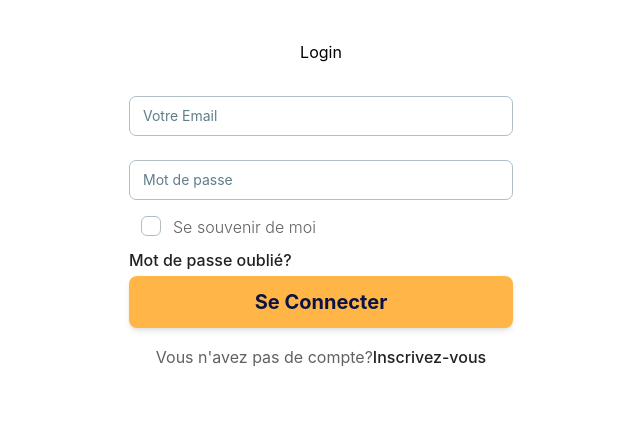
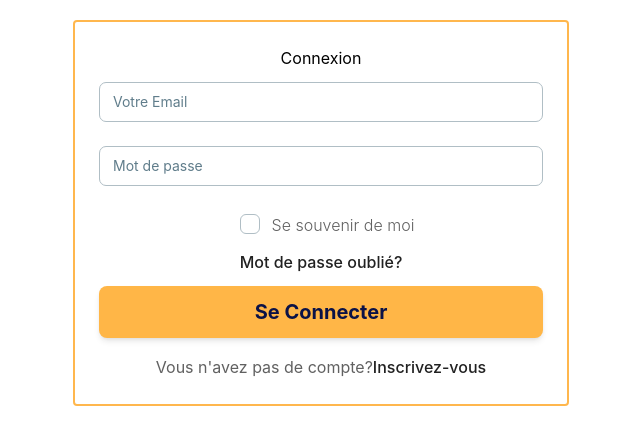
Before and after one commit to kersolo/ManagEvent_front, a React (Vite) app: page /se-connecter in a window 1280 px wide. Shown: the top 444 px of the page, without its empty margins (319-959 px from the left). Built offline with nearby package versions, Linux system fonts and the light colour scheme.

Commit message:
EVENT_DEVPUNK-107

```diff
--- a/package.json
+++ b/package.json
@@ -10,13 +10,16 @@
     "preview": "vite preview"
   },
   "dependencies": {
+    "@hookform/resolvers": "^3.3.4",
     "@material-tailwind/react": "^2.1.9",
     "react": "^18.2.0",
     "react-dom": "^18.2.0",
     "react-hook-form": "^7.51.1",
-    "react-router-dom": "^6.22.3"
+    "react-router-dom": "^6.22.3",
+    "yup": "^1.4.0"
   },
   "devDependencies": {
+    "@tailwindcss/forms": "^0.5.7",
     "@types/node": "^20.11.30",
     "@types/react": "^18.2.64",
     "@types/react-dom": "^18.2.21",
--- a/src/App.tsx
+++ b/src/App.tsx
@@ -9,7 +9,7 @@ function App() {
 
       <Routes>
         <Route path="/" element={<Homepage />} />
-        <Route path="/Se-connecter" element={<Login />} />
+        <Route path="/se-connecter" element={<Login />} />
       </Routes>
 
   );
--- a/src/pages/Login/Login.tsx
+++ b/src/pages/Login/Login.tsx
@@ -2,49 +2,72 @@ import { Input, Checkbox, Typography } from "@material-tailwind/react";
 import ButtonDefault from "../../components/ButtonDefault";
 import { Link } from "react-router-dom";
 import { useForm } from "react-hook-form";
+import { yupResolver } from "@hookform/resolvers/yup";
+import * as yup from "yup"
+import { useState } from "react";
+import { FormValues } from "../../services/interfaces/FormValues";
 
+
+const dataSchema = yup.object({
+    email: yup.string().email("Votre e-mail n'est pas valide").required("Ce champ est obligatoire"),
+    password: yup.string()
+        .required()
+        .min(8, "Ve mot de passe doit contenir minimum 8 caractères")
+        .matches(RegExp('(.*[a-z].*)'), 'Votre mot de passe doit contenir au moins une miniscule')
+        .matches(RegExp('(.*[A-Z].*)'), 'Votre mot de passe doit contenir au moins une majuscule')
+        .matches(RegExp('(.*\\d.*)'), 'Votre mot de passe doit contenir au moins un chiffre')
+        .matches(RegExp('[!@#$%^&*(),.?":{}|<>]'), 'Votre mot de passe doit contenir au moins un caracteère special !@#$%^&*(),.?":{}|<>'),
+    checkbox: yup.boolean(),
+})
 
 export default function Login() {
 
-    const { register, handleSubmit, /*formState: { errors } */} = useForm({
-        defaultValues: {
-            email: '',
-            password:''
-        }
+    const [form, setForm] = useState<FormValues>({
+        email: "",
+        password: "",
+        checkbox: false
     });
 
-   // console.log(errors);
-   const onSubmit = (values)=> {
+
+    const { register, handleSubmit, formState: { errors } } = useForm<FormValues>({
+        defaultValues: form,
+        resolver: yupResolver(dataSchema),
+    });
+
+    //console.log(errors);
+    const onSubmit = (values: FormValues) => {
         console.log(values);
     }
 
     return (
         <>
-            <div className="flex justify-center mt-10">Login</div>
-            <div>
-                <form className="mt-8 mb-2 w-80 max-w-screen-lg sm:w-96 mx-auto" onSubmit={handleSubmit(onSubmit)} >
-                    <div className="mb-1 flex flex-col gap-6 ">
-                        <Input {... register("email")} label="Votre Email" type="email" name="email"/>
-                        <Input {... register("password")}  label="Mot de passe" type="password" name="mot de passe"/>
+            <div className="">
+                <form className=" p-5" onSubmit={handleSubmit(onSubmit)} >
+                    <div className="sm:w-full md:w-4/5 md:mx-auto lg:w-3/5 lg:mx-auto xl:w-2/5 xl:mx-auto xxl:w-1/5 xxl:mx-auto border-2 border-orange-300 rounded p-6">
+                        <h2 className="mb-3 flex justify-center">Connexion</h2>
+                        <div className="mb-1 flex flex-col gap-3">
+                            <Input {...register("email",)} label="Votre Email" type="email" name="email" />
+                            <small className="text-sm text-red-500">{errors.email?.message}</small>
+                            <Input  {...register("password")} type="password" label="Mot de passe" name="mot de passe" />
+                            <small className="text-sm text-red-500">{errors.password?.message}</small>
                         </div>
-                    <div className="mb-1 flex flex-col m-auto">
-                        <Checkbox label="Se souvenir de moi"/>
+                        <div className="flex flex-col justify-center items-center gap-1">
+                            <div className="">
+                                <Checkbox type="checkbox"  {...register("checkbox")} label="Se souvenir de moi" name="checkbox" /><br />
+                                <small className="text-sm text-red-500">{errors.checkbox?.message}</small>
+                            </div>
+                            <div className=" mb-3">
                                 <Link to="" className="font-medium text-gray-900">  Mot de passe oublié? </Link>
                             </div>
-
-
-                    <ButtonDefault type="submit">
-                        Se connecter
-                    </ButtonDefault>
+                        </div>
+                        <ButtonDefault type="submit">Se connecter</ButtonDefault>
                         <div>
                             <Typography color="gray" className="mt-4 text-center font-normal">
                                 Vous n'avez pas de compte?
-                            <Link to="" className="font-medium text-gray-900">
-                                Inscrivez-vous
-                            </Link>
+                                <Link to="" className="font-medium text-gray-900">Inscrivez-vous</Link>
                             </Typography>
                         </div>
-
+                    </div>
                 </form>
             </div>
         </>
--- /dev/null
+++ b/src/services/interfaces/FormValues.ts
@@ -0,0 +1,5 @@
+ export interface FormValues {
+    email: string,
+    password: string,
+    checkbox: boolean,
+}
--- a/tailwind.config.ts
+++ b/tailwind.config.ts
@@ -30,5 +30,6 @@ export default withMT({
         },
     },
     plugins: [
+
     ],
 });
```
Also changed, not shown: 2 other files (tests, documents, lock files or other folders). Lines whose indentation alone changed are shown as unchanged.
